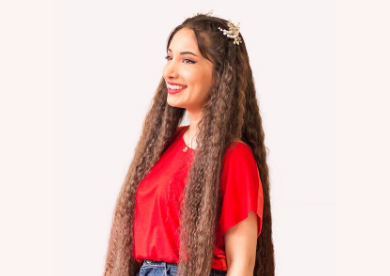
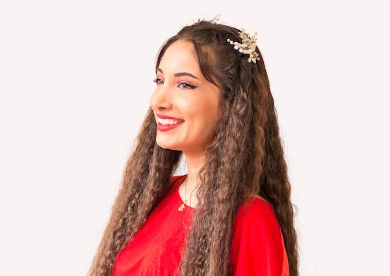
Before and after one commit to parisavp/parisavp.github.io, a plain HTML site: page pages/contact.html in a window 390 px wide. Shown: the part 444-720 px from the top of the page. Drawn offline with Linux system fonts and the light colour scheme.

Commit message:
fix contact page

```diff
--- a/scss/_contact.scss
+++ b/scss/_contact.scss
@@ -1,7 +1,7 @@
 .contact {
     display: flex;
     justify-content: space-between;
-    height: 100%;
+    flex: 1;
 
     ul {
         margin: 0;
@@ -27,10 +27,11 @@
         background-size: contain;
         background-repeat: no-repeat;
         width: 50%;
-        height: 100%;
 
         @media (max-width: 1100px) {
             width: 100vw;
+            height: 100vw;
+            max-height: 400px;
         }
     }
 
--- a/scss/_main.scss
+++ b/scss/_main.scss
@@ -49,7 +49,7 @@ main {
     display: flex;
     flex-direction: column;
     margin-top: 85px;
-    height: calc(100vh - 85px);
+    min-height: calc(100vh - 85px);
     justify-content: space-between;
 }
 
```
Also changed, not shown: css/style.css, 1 other file.
